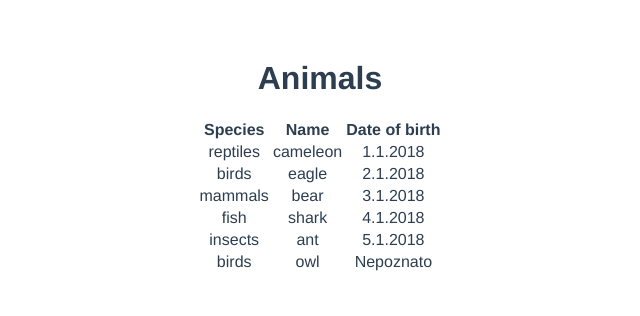
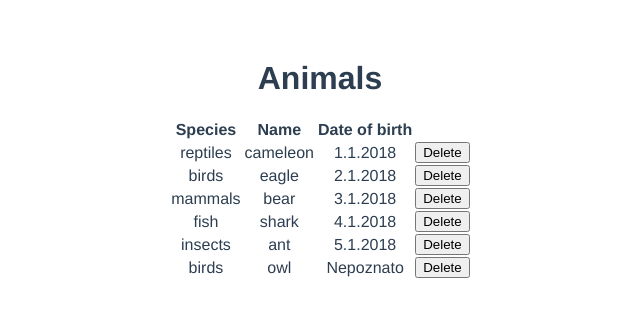
Before and after one commit to hiki89/zoo, a Vue app: page / in a window 1280 px wide. Shown: the top 316 px of the page, without its empty margins (320-960 px from the left). Built offline with nearby package versions, Linux system fonts and the light colour scheme.

Commit message:
Zadatak 3

```diff
--- a/src/components/AnimalList.vue
+++ b/src/components/AnimalList.vue
@@ -14,6 +14,7 @@
                 <td>{{animal.name}}</td>
                 <td v-if="animal.dateOfBirth !== ''">{{animal.dateOfBirth}}</td>
                 <td v-else>Nepoznato</td>
+                <button @click="deleteAnimal(animal)">Delete</button>
             </tr>
         </tbody>
     </table>
@@ -34,6 +35,13 @@ export default {
               {species: "birds", name: "owl", dateOfBirth: ''}
           ]
       };
+  },
+
+  methods: {
+      deleteAnimal(animal) {
+          let indexOfAnimalToDelete = this.animals.indexOf(animal);
+          this.animals.splice(indexOfAnimalToDelete, 1);
+      }
   }
 }
 </script>
```
